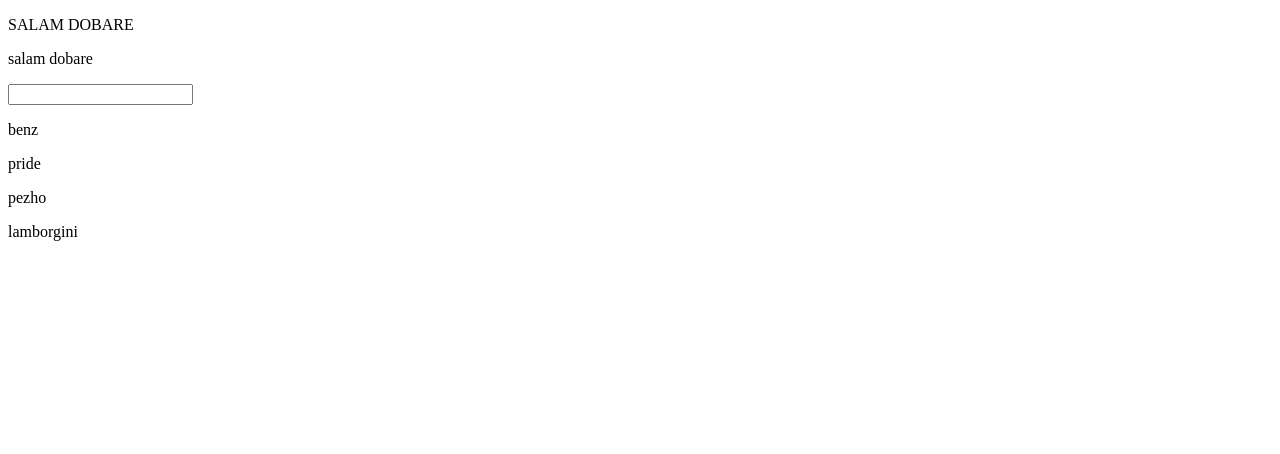
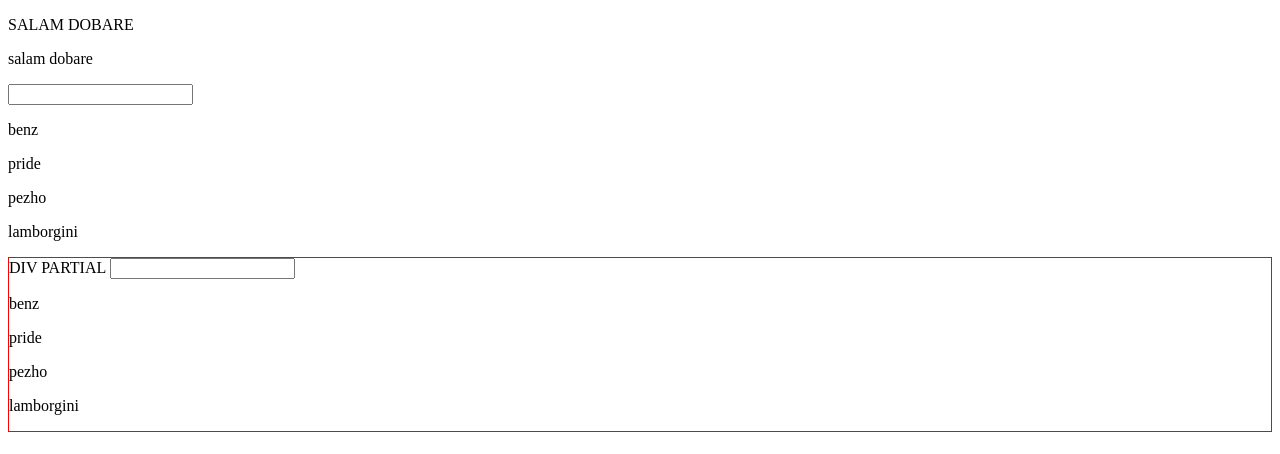
Before and after one commit to elmira-naghibi/game-vuejs, a Vue app: page / in a window 1280 px wide. Shown: the top 454 px of the page. Built offline with nearby package versions, Linux system fonts and the light colour scheme.

Commit message:
adding mixin and sort function between vue

```diff
--- a/src/App.vue
+++ b/src/App.vue
@@ -15,17 +15,21 @@
       <input type="text" v-model="filterText" >
       {{ filterText }}
       <p v-for="car in filteredcars" :key="car">{{ car }}</p>
+      <example-mixin></example-mixin>
   </div>
 </template>
 
 <script>
 import cars from './components/cars.vue';
+import ExampleMixin from './components/exampleMixin.vue';
 import headercar from './components/headercar.vue';
 import NewCar from './components/newCar.vue';
 import formdata from './form/formdata.vue';
+import { carMixin } from "./cars.js"
 
 export default {
   name: "App",
+  mixins:[carMixin],
    directives: {
     "local-highlight": {
       bind(el, binding, vnode) {
@@ -60,25 +64,17 @@
       }
     }
   },
-  components: { headercar,cars, NewCar, formdata },
+  components: { headercar,cars, NewCar, formdata, ExampleMixin },
   data() {
     return {
-      cars:["benz","pride","pezho","lamborgini"],
       maxNumberCars:10,
       text:"salam dobare",
-      filterText:""
      };
   },
   computed: {
     carLength:function(){
       return this.cars.length
     },
-    filteredcars:function(){
-       return this.cars.filter(element => {
-        return element.match(this.filterText);
-      });
-    }
-
   },
   filters: {
    toUppercase(value) {
@@ -97,9 +93,11 @@
     deletingcar:function(index) {
       console.log("app",index)
       this.cars.splice(index, 1);
-    }
-
+    },
   },
+  created() {
+      console.log('Created app');
+  }
 }
 </script>
 
--- /dev/null
+++ b/src/cars.js
@@ -0,0 +1,18 @@
+export const carMixin = {
+    data() {
+      return {
+        cars:["benz","pride","pezho","lamborgini"],
+        filterText:""
+       };
+    },
+    computed: {
+      filteredcars:function(){
+         return this.cars.filter(element => {
+          return element.match(this.filterText);
+        });
+      }
+    },
+    created() {
+        console.log('Created asliiii');
+    }
+  };
--- /dev/null
+++ b/src/components/exampleMixin.vue
@@ -0,0 +1,27 @@
+<template>
+    <div style="border:1px solid red">
+        DIV PARTIAL
+        <input type="text" v-model="filterText" >
+      {{ filterText }}
+      <p v-for="car in filteredcars" :key="car">{{ car }}</p>
+    </div>
+</template>
+
+
+
+<script>
+import {carMixin} from "../cars.js"
+export default {
+    mixins:[carMixin],
+    created() {
+    console.log("cars");
+  }
+
+}
+</script>
+
+
+
+<style scoped>
+
+</style>
--- a/src/main.js
+++ b/src/main.js
@@ -32,6 +32,11 @@
 Vue.filter('to-lowercase', function (value) {
   return value.toLowerCase();
 });
+Vue.mixin({
+  created() {
+    console.log('main ');
+  }
+})
 
 new Vue({
   render: h => h(App)
```
